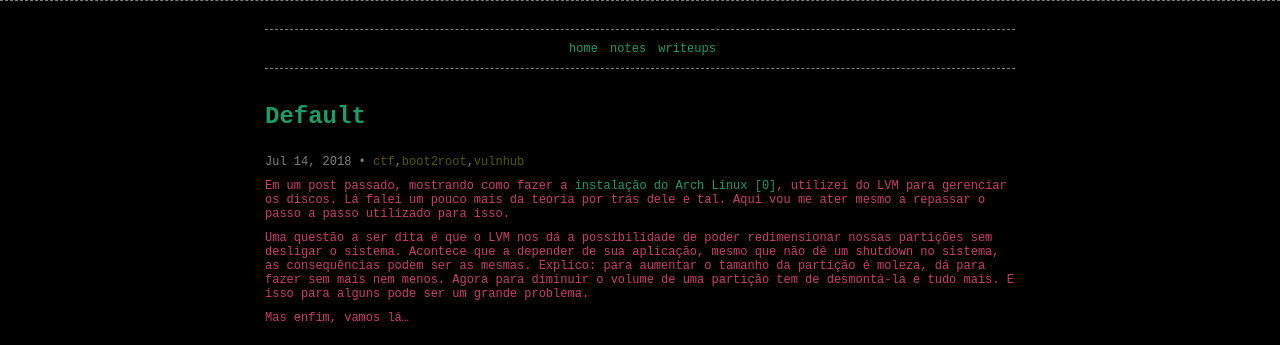
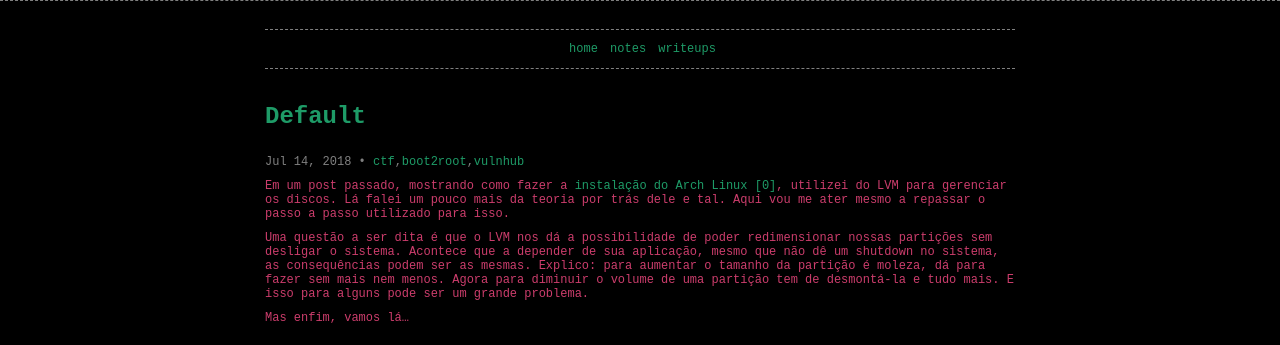
Before and after one commit to ch4n3l/ch4n3l.github.io, a Jekyll site: the page built from _posts/2017/master/2000-01-01-master.md, in a window 1280 px wide. Shown: the top 345 px of the page. Built offline with Jekyll 4.4.1, drawn with Linux system fonts in a browser that asks for light colours; comment, search, counter and statistics services are not loaded.

Commit message:
more color fixes

```diff
--- a/css/main.css
+++ b/css/main.css
@@ -207,7 +207,7 @@ table a {
     color: rgba(255,255,255,0.3);
 }
 .reserved {
-    color: rgba(220,220,0,0.4);
+    color: rgba(38,194,129, 0.8);
 }
 .string {
     color: rgba(220,220,0,0.7);
```
